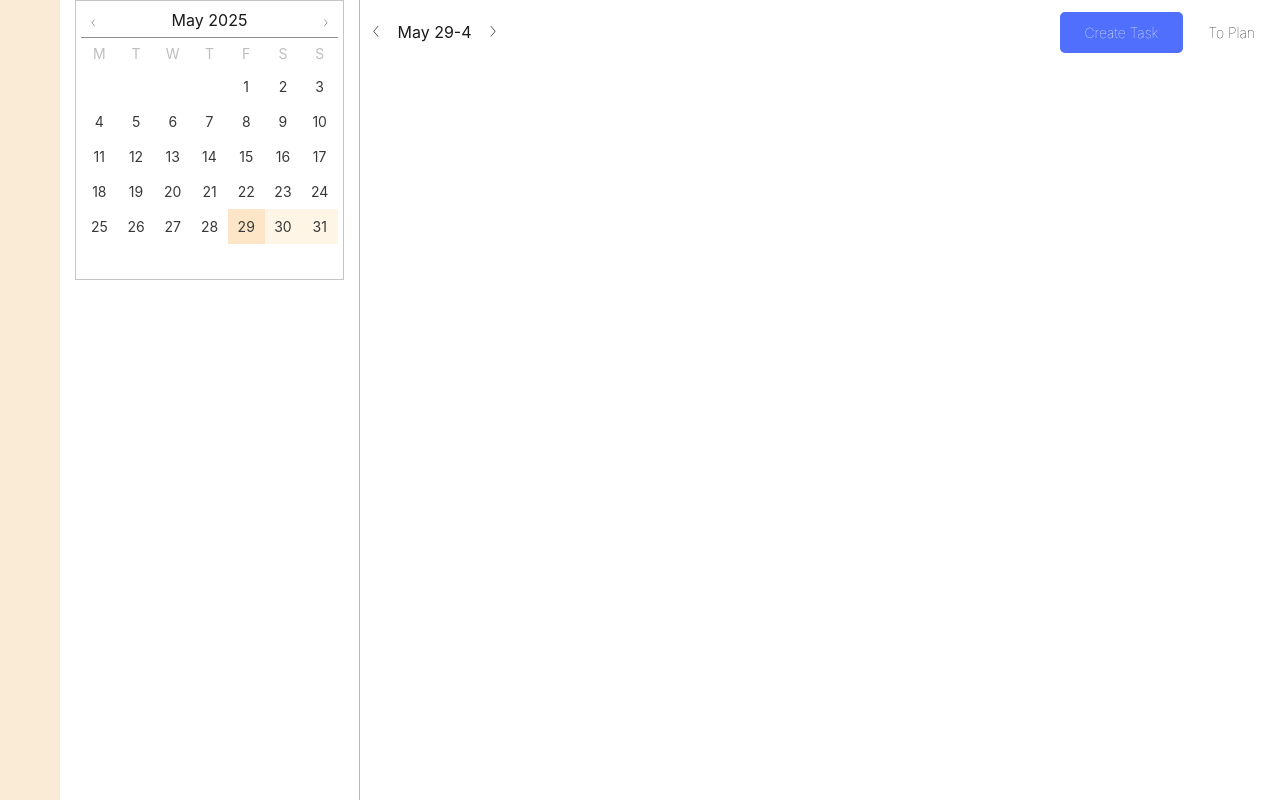
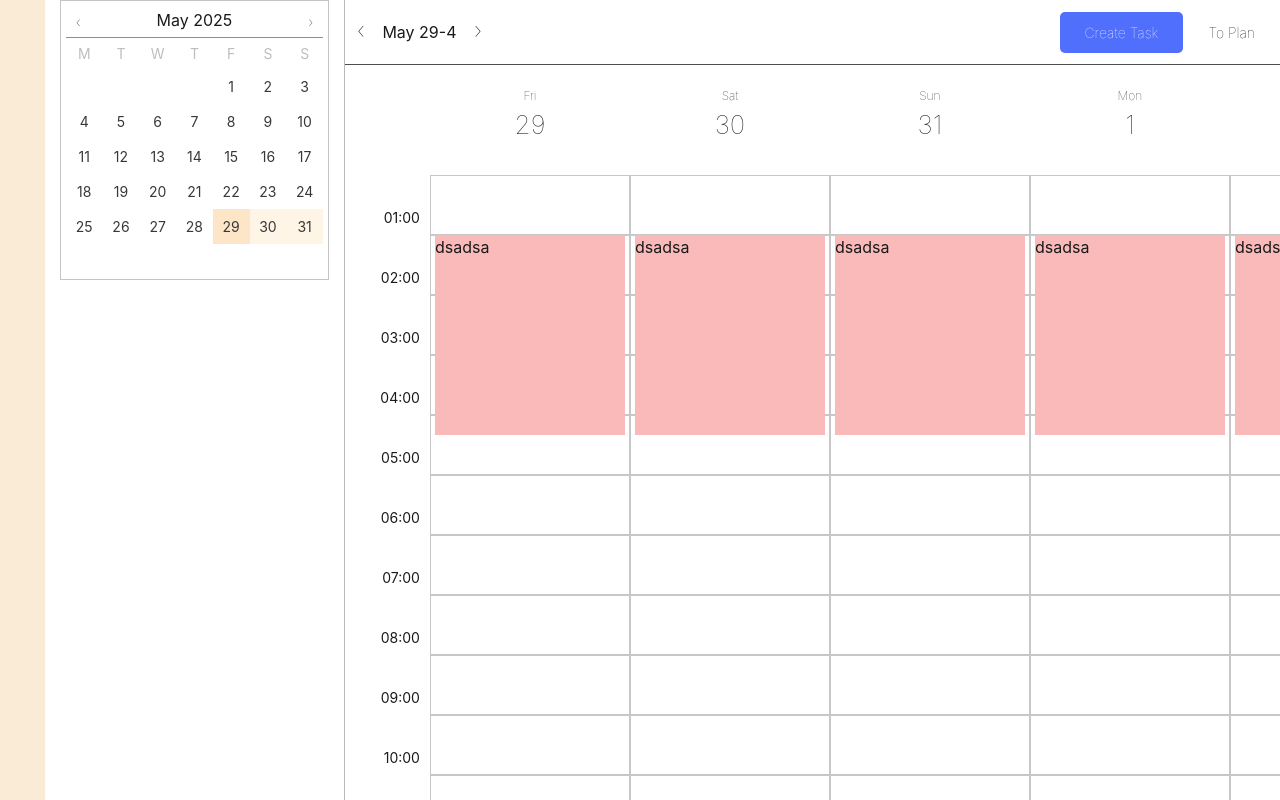
Before and after one commit to Rtam22/Planner, a React (Vite) app: page / in a window 1280 px wide. Built offline with nearby package versions, Linux system fonts and the light colour scheme.

Commit message:
Added day display to calendar timeline

```diff
--- /dev/null
+++ b/src/components/calendar/calendarDay.css
@@ -0,0 +1,18 @@
+.calendar-day {
+  width: 100%;
+  display: flex;
+  flex-direction: column;
+  justify-content: center;
+  align-items: center;
+}
+
+.calendar-day h3 {
+  font-weight: 100;
+  font-size: 26px;
+}
+
+.calendar-day p {
+  text-align: center;
+  font-weight: 100;
+  font-size: 12px;
+}
--- /dev/null
+++ b/src/components/calendar/calendarDay.tsx
@@ -0,0 +1,17 @@
+import "./calendarDay.css";
+
+export type CalendarDayProps = {
+  day: string;
+  dayDate: number;
+};
+
+function CalendarDay({ day, dayDate }: CalendarDayProps) {
+  return (
+    <div className="calendar-day">
+      <p>{day}</p>
+      <h3>{dayDate}</h3>
+    </div>
+  );
+}
+
+export default CalendarDay;
--- a/src/components/calendar/calendarDayDisplay.tsx
+++ b/src/components/calendar/calendarDayDisplay.tsx
@@ -1,36 +1,17 @@
 import "./calendarDayDisplay.css";
+import CalendarDay from "./calendarDay";
+import type { CalendarDayProps } from "./calendarDay";
 
-function CalendarDayDisplay() {
+type CalendarDayDisplayProps = {
+  dates: CalendarDayProps[];
+};
+
+function CalendarDayDisplay({ dates }: CalendarDayDisplayProps) {
   return (
     <div className="calendar-day-display">
-      <div className="date-container">
-        <h3>dsa</h3>
-        <p>12</p>
-      </div>
-      <div className="date-container">
-        <h3>dsa</h3>
-        <p>12</p>
-      </div>
-      <div className="date-container">
-        <h3>dsa</h3>
-        <p>12</p>
-      </div>
-      <div className="date-container">
-        <h3>dsa</h3>
-        <p>12</p>
-      </div>
-      <div className="date-container">
-        <h3>dsa</h3>
-        <p>12</p>
-      </div>
-      <div className="date-container">
-        <h3>dsa</h3>
-        <p>12</p>
-      </div>
-      <div className="date-container">
-        <h3>dsa</h3>
-        <p>12</p>
-      </div>
+      {dates.map((date) => (
+        <CalendarDay day={date.day} dayDate={date.dayDate} />
+      ))}
     </div>
   );
 }
--- a/src/pages/calendarPage.tsx
+++ b/src/pages/calendarPage.tsx
@@ -1,14 +1,27 @@
 import "./calendarPage.css";
 import MainNavigation from "../components/navigation/mainNavigation";
 import TopUtilityBar from "../components/topUtilityBar";
-import ScrollerWrapper from "../components/scrollerWrapper";
 import FilterBar from "../components/filterBar";
 import { useState } from "react";
 import CreateTaskModal from "../components/createTaskModal";
+import CalendarTimeline from "../components/calendar/calendarTimeline";
+import type { CalendarDayProps } from "../components/calendar/calendarDay";
 
 function CalendarPage() {
   const [selectedDate, setselectedDate] = useState(new Date());
   const [showCreateModal, setShowCreateModal] = useState<boolean>(false);
+
+  const dayNames = ["Mon", "Tues", "Wed", "Thu", "Fri", "Sat", "Sun"];
+  const dates: CalendarDayProps[] = [];
+  let dateForDisplay = new Date(selectedDate);
+
+  for (let i = 0; i < 7; i++) {
+    dates.push({
+      day: dayNames[dateForDisplay.getDay()],
+      dayDate: dateForDisplay.getDate(),
+    });
+    dateForDisplay.setDate(dateForDisplay.getDate() + 1);
+  }
 
   function handleSelectDate(newDate: Date) {
     setselectedDate(newDate);
@@ -37,7 +50,7 @@
           handleShowModal={handleShowModal}
         />
         <div className="divider">
-          <ScrollerWrapper />
+          <CalendarTimeline dates={dates} />
         </div>
       </div>
     </div>
```
